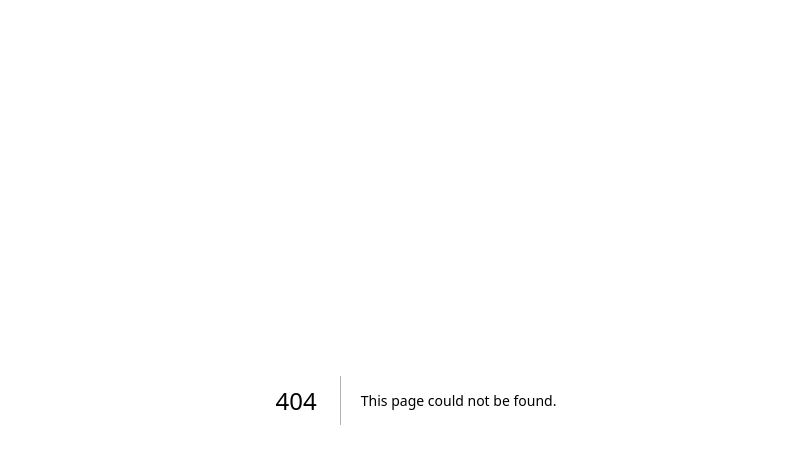
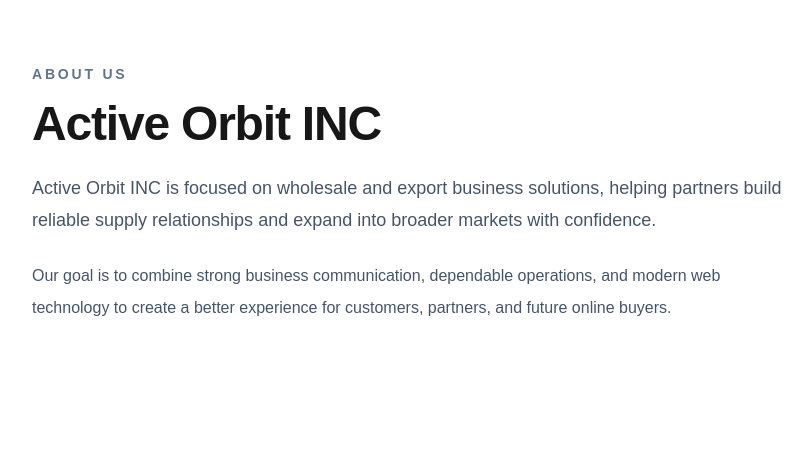
Before and after one commit to hamdamme/activeorbita-web, a Next.js app: page /about in a window 1280 px wide. Before the commit this address had no page. Shown: the top 464 px of the page, without its empty margins (224-1036 px from the left). Built offline with nearby package versions, Linux system fonts and the light colour scheme.

Commit message:
Add About page

```diff
--- /dev/null
+++ b/app/about/page.tsx
@@ -0,0 +1,27 @@
+export default function AboutPage() {
+  return (
+    <main className="mx-auto min-h-screen max-w-7xl px-6 py-16 lg:px-12">
+      <div className="max-w-3xl">
+        <p className="mb-4 text-sm font-semibold uppercase tracking-[0.2em] text-slate-500">
+          About Us
+        </p>
+
+        <h1 className="text-4xl font-bold tracking-tight sm:text-5xl">
+          Active Orbit INC
+        </h1>
+
+        <p className="mt-6 text-lg leading-8 text-slate-600">
+          Active Orbit INC is focused on wholesale and export business solutions,
+          helping partners build reliable supply relationships and expand into
+          broader markets with confidence.
+        </p>
+
+        <p className="mt-6 leading-8 text-slate-600">
+          Our goal is to combine strong business communication, dependable
+          operations, and modern web technology to create a better experience
+          for customers, partners, and future online buyers.
+        </p>
+      </div>
+    </main>
+  );
+}
```
